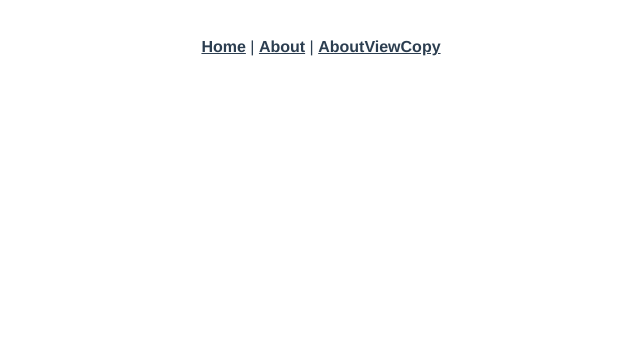
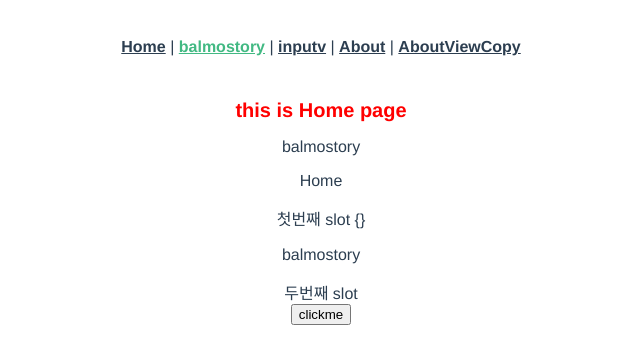
Before and after one commit to deokkeun/vue3, a Vue app: page /Balmostory in a window 1280 px wide. Shown: the top 364 px of the page, without its empty margins (319-959 px from the left). Built offline with nearby package versions, Linux system fonts and the light colour scheme.

Commit message:
Feat: v-model/modelValue

```diff
--- a/src/App.vue
+++ b/src/App.vue
@@ -1,10 +1,14 @@
 <template>
   <nav>
     <router-link to="/">Home</router-link> |
+    <router-link to="/balmostory">balmostory</router-link> |
+    <router-link to="/Inputv">inputv</router-link> |
     <router-link to="/about">About</router-link> |
     <router-link to="/AboutViewCopy">AboutViewCopy</router-link>
   </nav>
-  <router-view/>
+  <div>
+    <router-view/>
+  </div>
 </template>
 
 <style lang="scss">
--- /dev/null
+++ b/src/components/balmostory.vue
@@ -0,0 +1,33 @@
+<template>
+  <div>
+    <p>{{ title }}</p>
+    <slot name="first" :homes="home"></slot>
+    <p>{{ name }}</p>
+    <slot></slot>
+    <br>
+    <button @click="updateName">clickme</button>
+  </div>
+</template>
+
+<script>
+  export default {
+    props:{
+        title:{
+            type:String,
+            default : "delfault title",
+            required:false
+        }
+    },
+    data() {
+      return {name : 'balmostory'}
+    },
+    methods : {
+      updateName() {
+        this.name = "balmostory updated"
+      }
+    }
+  }
+</script>
+
+<style scoped>
+</style>
--- /dev/null
+++ b/src/components/inputv.vue
@@ -0,0 +1,20 @@
+<template>
+  <div>
+      <label for="">Name {{ value }}</label>
+      <input type="text"
+      :value="modelValue"
+      @input="$emit('update:modelValue',$event.target.value)"
+      >
+  </div>
+</template>
+
+<script>
+export default {
+  props:{
+    modelValue:{
+          type:String,
+          required:true
+      }
+  }
+}
+</script>
--- a/src/router/index.js
+++ b/src/router/index.js
@@ -1,4 +1,6 @@
 import { createRouter, createWebHistory } from 'vue-router';
+import Balmostory from '../views/BalmostoryView.vue';
+import Inputv from '../views/InputvView.vue';
 import HomeView from '../views/HomeView.vue';
 import AboutViewCopy from '../views/AboutViewCopy.vue';
 
@@ -7,6 +9,16 @@ const routes = [
     path: '/',
     name: 'home',
     component: HomeView,
+  },
+  {
+    path: '/Inputv',
+    name: 'Inputv',
+    component: Inputv,
+  },
+  {
+    path: '/Balmostory',
+    name: 'Balmostory',
+    component: Balmostory,
   },
   {
     path: '/AboutViewCopy',
--- a/src/views/AboutViewCopy.vue
+++ b/src/views/AboutViewCopy.vue
@@ -1,5 +1,14 @@
 <template>
   <div class="about">
-    <h1>This is an about copy page</h1>
-  </div>
+    <h1>This is an about page</h1>
+    <balmostory title="About"/>
+</div>
 </template>
+<script>
+import balmostory from '@/components/Balmostory.vue'
+export default{
+  components:{
+    balmostory
+}
+}
+</script>
--- /dev/null
+++ b/src/views/balmostoryView.vue
@@ -0,0 +1,34 @@
+<template>
+  <div>
+    <h1>this is Home page</h1>
+    <p>{{name}}</p>
+    <Balmostory title="Home">
+      <template v-slot:first="Home">첫번째 slot {{ Home }}</template>
+      <template v-slot:default>두번째 slot</template>
+    </Balmostory>
+  </div>
+</template>
+
+<script>
+import Balmostory from '@/components/Balmostory.vue'
+// 컴포넌트 불러오기
+export default{
+  // 컴포넌트 등록하기.
+  components:{
+    Balmostory
+  },
+  data(){
+   return{
+     name:"balmostory"
+    }
+  }
+}
+</script>
+
+
+<style scoped>
+h1{
+  color: red;
+  font-size: 20px;
+}
+</style>
--- /dev/null
+++ b/src/views/inputvView.vue
@@ -0,0 +1,32 @@
+<template>
+  <div>
+    <h1>this is Home page</h1>
+    <p>{{name1}}</p>
+    <form action="">
+      <Inputv v-model="name1" />
+    </form>
+  </div>
+</template>
+
+<script>
+import Inputv from '@/components/Inputv.vue'
+
+export default{
+  components:{
+    Inputv
+  },
+  data(){
+   return{
+     name1:'kk'
+    }
+  }
+}
+</script>
+
+
+<style scoped>
+h1{
+  color: red;
+  font-size: 20px;
+}
+</style>
--- a/vue.config.js
+++ b/vue.config.js
@@ -2,4 +2,5 @@ const { defineConfig } = require('@vue/cli-service');
 
 module.exports = defineConfig({
   transpileDependencies: true,
+  lintOnSave:false
 });
```
